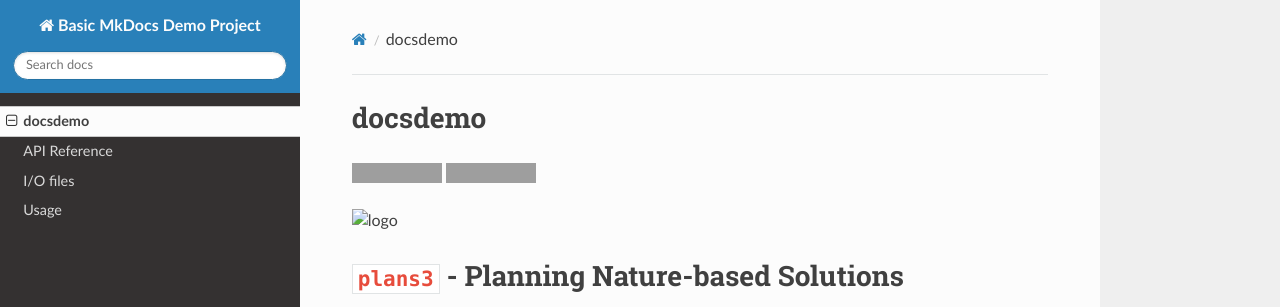
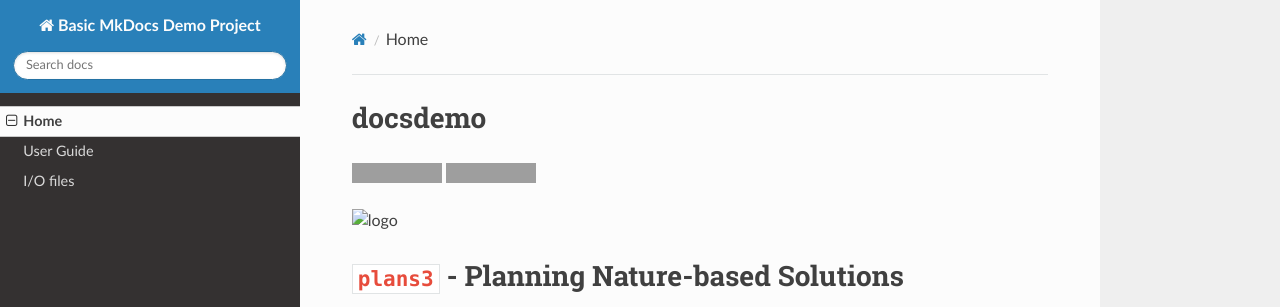
Before and after one commit to ipo-exe/docsdemo, an MkDocs documentation site: the page built from docs/index.md, in a window 1280 px wide and 950 px high. Shown: the top 307 px of the window. Built offline with MkDocs 1.6.1, drawn with Linux system fonts in a browser that asks for light colours; nearby versions of some CDN libraries; old or Windows-style settings are respelled for this version of MkDocs; grey boxes are pictures that could not be loaded.

Commit message:
Update mkdocs.yml

```diff
--- a/mkdocs.yml
+++ b/mkdocs.yml
@@ -1,4 +1,8 @@
 site_name: Basic MkDocs Demo Project
+pages:
+- Home: 'index.md'
+- User Guide: 'usage.md'
+- I/O files: 'iofiles.md'
 theme:
   name: readthedocs
   highlightjs: true
```
